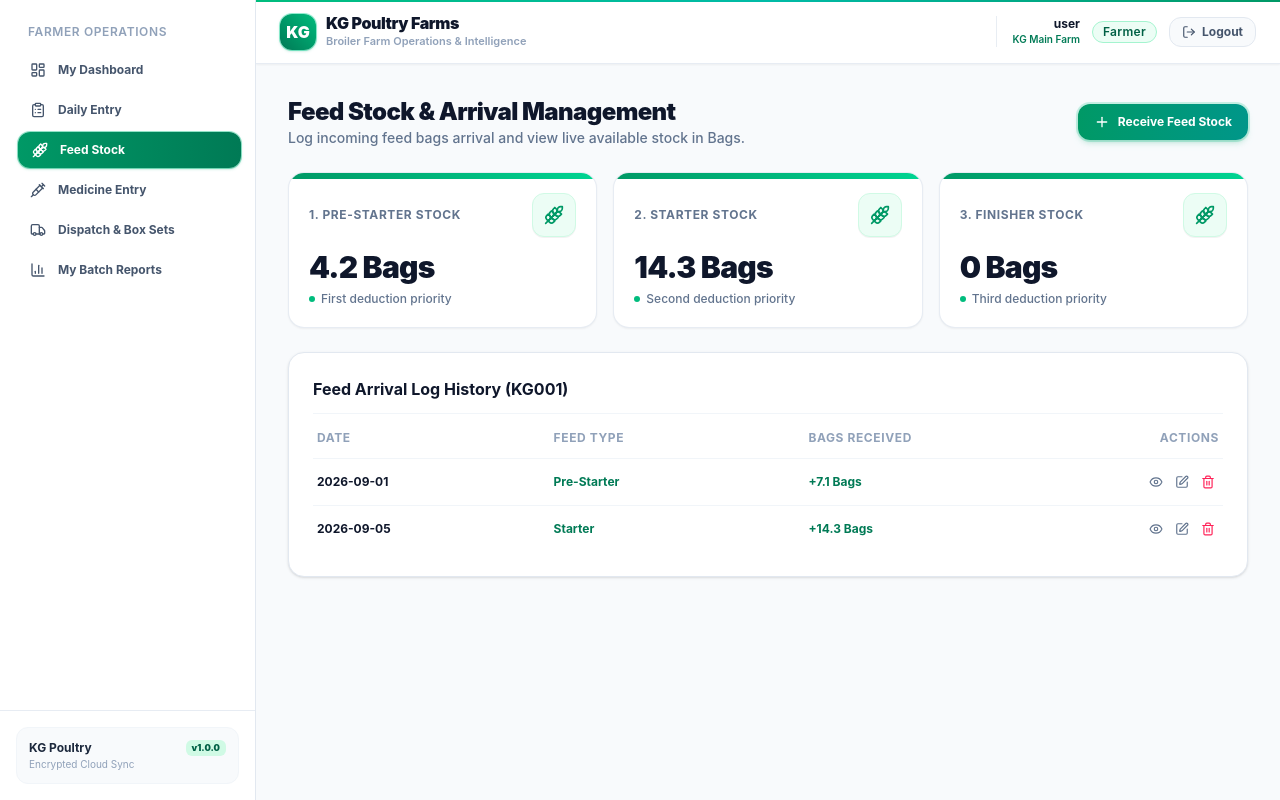
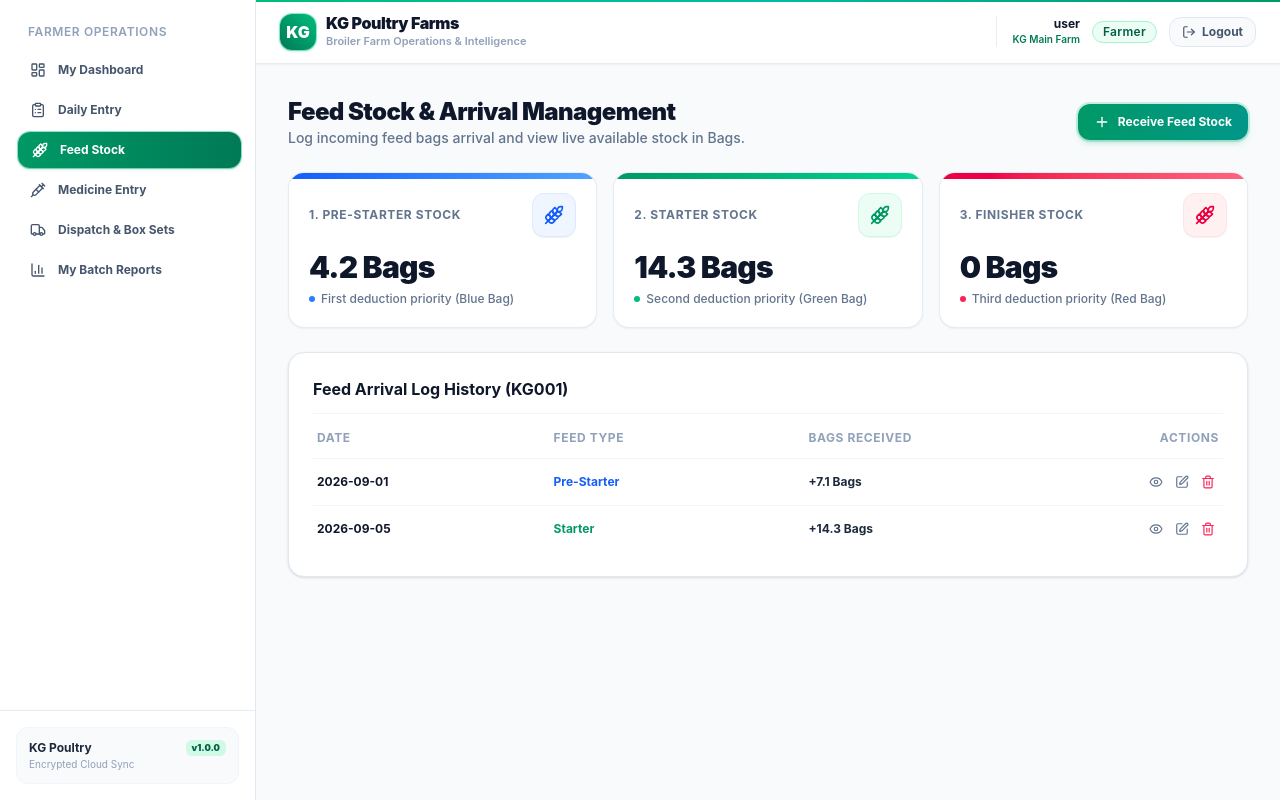
Before and after one commit to natishg-1632006/KG-Poultry-Farms, a React (Vite) app: page /feed in a window 1280 px wide. Built offline with nearby package versions, Linux system fonts and the light colour scheme; no server answers; the database is empty; sample sign-in values are in the browser's storage.

Commit message:
Apply Ponni Feeds bag color coding: Blue for Pre-Starter, Green for Starter, and Red for Finisher

```diff
--- a/src/components/common/StatCard.jsx
+++ b/src/components/common/StatCard.jsx
@@ -1,21 +1,40 @@
 import React from 'react';
 
 export const StatCard = ({ title, value, subtext, icon: Icon, color = 'emerald' }) => {
-  const isRose = color === 'rose';
+  const colorStyles = {
+    blue: {
+      bar: 'from-blue-600 to-blue-400',
+      icon: 'border-blue-100 bg-blue-50 text-blue-600',
+      dot: 'bg-blue-500'
+    },
+    emerald: {
+      bar: 'from-emerald-600 to-emerald-400',
+      icon: 'border-emerald-100 bg-emerald-50 text-emerald-600',
+      dot: 'bg-emerald-500'
+    },
+    rose: {
+      bar: 'from-rose-600 to-rose-400',
+      icon: 'border-rose-100 bg-rose-50 text-rose-600',
+      dot: 'bg-rose-500'
+    },
+    amber: {
+      bar: 'from-amber-500 to-amber-400',
+      icon: 'border-amber-100 bg-amber-50 text-amber-600',
+      dot: 'bg-amber-500'
+    }
+  };
+
+  const currentStyle = colorStyles[color] || colorStyles.emerald;
 
   return (
     <div className="relative overflow-hidden rounded-2xl border border-slate-200/80 bg-white p-5 shadow-xs transition-all duration-300 hover:-translate-y-1 hover:shadow-md">
       {/* Top accent bar */}
-      <div className={`absolute top-0 left-0 right-0 h-1.5 ${isRose ? 'bg-gradient-to-r from-rose-500 to-rose-400' : 'bg-gradient-to-r from-emerald-600 to-emerald-400'}`} />
+      <div className={`absolute top-0 left-0 right-0 h-1.5 bg-gradient-to-r ${currentStyle.bar}`} />
 
       <div className="flex items-center justify-between gap-3">
         <span className="text-xs font-bold uppercase tracking-wider text-slate-500">{title}</span>
         {Icon && (
-          <div className={`flex h-11 w-11 shrink-0 items-center justify-center rounded-xl shadow-2xs ${
-            isRose
-              ? 'border border-rose-100 bg-rose-50 text-rose-600'
-              : 'border border-emerald-100 bg-emerald-50 text-emerald-600'
-          }`}>
+          <div className={`flex h-11 w-11 shrink-0 items-center justify-center rounded-xl border shadow-2xs ${currentStyle.icon}`}>
             <Icon className="h-5 w-5" />
           </div>
         )}
@@ -24,7 +43,7 @@ export const StatCard = ({ title, value, subtext, icon: Icon, color = 'emerald'
         <div className="text-2xl sm:text-3xl font-black tracking-tight text-slate-900">{value}</div>
         {subtext && (
           <div className="mt-1.5 flex items-center gap-1.5">
-            <span className={`inline-block h-1.5 w-1.5 rounded-full ${isRose ? 'bg-rose-500' : 'bg-emerald-500'}`} />
+            <span className={`inline-block h-1.5 w-1.5 rounded-full ${currentStyle.dot}`} />
             <p className="text-xs font-medium text-slate-500">{subtext}</p>
           </div>
         )}
--- a/src/pages/FeedPage.jsx
+++ b/src/pages/FeedPage.jsx
@@ -172,28 +172,28 @@ export const FeedPage = () => {
         </button>
       </div>
 
-      {/* KPI Stock Cards in Bags */}
+      {/* KPI Stock Cards in Bags - Color Coded by Ponni Feeds Bag Colors */}
       <div className="grid grid-cols-1 gap-4 sm:grid-cols-3">
         <StatCard
           title="1. Pre-Starter Stock"
           value={formatFeedStock(feedStock['Pre-Starter'] || 0)}
-          subtext="First deduction priority"
+          subtext="First deduction priority (Blue Bag)"
           icon={Wheat}
-          color="emerald"
+          color="blue"
         />
         <StatCard
           title="2. Starter Stock"
           value={formatFeedStock(feedStock['Starter'] || 0)}
-          subtext="Second deduction priority"
+          subtext="Second deduction priority (Green Bag)"
           icon={Wheat}
           color="emerald"
         />
         <StatCard
           title="3. Finisher Stock"
           value={formatFeedStock(feedStock['Finisher'] || 0)}
-          subtext="Third deduction priority"
+          subtext="Third deduction priority (Red Bag)"
           icon={Wheat}
-          color="emerald"
+          color="rose"
         />
       </div>
 
@@ -223,10 +223,20 @@ export const FeedPage = () => {
 
               <div className="flex items-center justify-between border-b border-slate-200 pb-2">
                 <span className="font-medium text-slate-500 flex items-center gap-1.5">
-                  <Wheat className="h-4 w-4 text-emerald-600" />
+                  <Wheat className={`h-4 w-4 ${
+                    viewingDetail.feedType === 'Pre-Starter' ? 'text-blue-600' :
+                    viewingDetail.feedType === 'Starter' ? 'text-emerald-600' :
+                    viewingDetail.feedType === 'Finisher' ? 'text-rose-600' : 'text-slate-400'
+                  }`} />
                   Feed Category
                 </span>
-                <span className="font-bold text-emerald-700">{viewingDetail.feedType}</span>
+                <span className={`font-bold ${
+                  viewingDetail.feedType === 'Pre-Starter' ? 'text-blue-700' :
+                  viewingDetail.feedType === 'Starter' ? 'text-emerald-700' :
+                  viewingDetail.feedType === 'Finisher' ? 'text-rose-700' : 'text-slate-900'
+                }`}>
+                  {viewingDetail.feedType}
+                </span>
               </div>
 
               <div className="flex items-center justify-between border-b border-slate-200 pb-2">
@@ -297,9 +307,9 @@ export const FeedPage = () => {
               onChange={(e) => setFormData({ ...formData, feedType: e.target.value })}
               className="w-full rounded-xl border border-slate-200 bg-white py-2 px-3 text-xs font-bold text-slate-900 focus:border-emerald-600"
             >
-              <option value="Pre-Starter">Pre-Starter</option>
-              <option value="Starter">Starter</option>
-              <option value="Finisher">Finisher</option>
+              <option value="Pre-Starter">Pre-Starter (Blue Bag)</option>
+              <option value="Starter">Starter (Green Bag)</option>
+              <option value="Finisher">Finisher (Red Bag)</option>
             </select>
           </div>
 
@@ -425,8 +435,14 @@ export const FeedPage = () => {
                       className="hover:bg-slate-50 cursor-pointer transition-colors"
                     >
                       <td className="py-3 px-1 font-bold text-slate-900 truncate" title={f.date}>{f.date}</td>
-                      <td className="py-3 px-1 font-bold text-emerald-700 truncate" title={f.feedType}>{f.feedType}</td>
-                      <td className="py-3 px-1 font-bold text-emerald-700 truncate" title={`+${bags} Bags`}>+{bags} Bags</td>
+                      <td className={`py-3 px-1 font-bold truncate ${
+                        f.feedType === 'Pre-Starter' ? 'text-blue-600' :
+                        f.feedType === 'Starter' ? 'text-emerald-600' :
+                        f.feedType === 'Finisher' ? 'text-rose-600' : 'text-slate-700'
+                      }`} title={f.feedType}>
+                        {f.feedType}
+                      </td>
+                      <td className="py-3 px-1 font-bold text-slate-800 truncate" title={`+${bags} Bags`}>+{bags} Bags</td>
                       <td className="py-3 px-1 text-right" onClick={(e) => e.stopPropagation()}>
                         <div className="flex items-center justify-end gap-1">
                           <button
```
